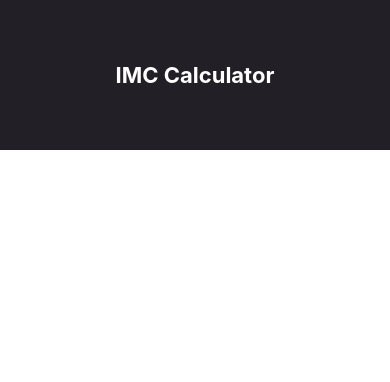
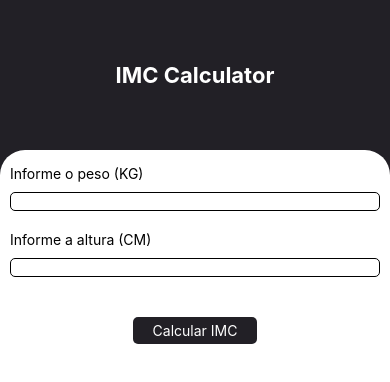
Before and after one commit to whoiscaio/imc-calculator-react-native, a React Native app: screen / in a window 390 px wide. Shown: the top 382 px of the page. Built offline with nearby package versions, Linux system fonts and the light colour scheme.

Commit message:
feat: imc form functionality added

```diff
--- a/App.js
+++ b/App.js
@@ -1,11 +1,13 @@
 import { Platform, SafeAreaView, StatusBar, StyleSheet, View } from 'react-native';
 import Header from './src/components/Header';
+import IMCForm from './src/components/IMCForm';
 
 export default function App() {
   return (
     <SafeAreaView>
       <View style={style.appContainer}>
         <Header />
+        <IMCForm />
       </View>
     </SafeAreaView>
   );
@@ -15,6 +17,8 @@ const style = StyleSheet.create({
   appContainer: {
     paddingTop: (Platform.OS === 'android') ? StatusBar.currentHeight : 0,
     backgroundColor: '#222026',
-    height: '100%'
+    height: '100%',
+    display: 'flex',
+    flexDirection: 'column'
   }
 })
--- /dev/null
+++ b/src/components/IMCForm.js
@@ -0,0 +1,101 @@
+import { useState } from 'react'
+import { Keyboard, Pressable, StyleSheet, Text, TextInput, View } from 'react-native'
+
+export default function IMCForm() {
+  const [weight, setWeight] = useState()
+  const [height, setHeight] = useState()
+  const [result, setResult] = useState()
+
+  function calculate() {
+    if (!weight || !height) return
+
+    Keyboard.dismiss()
+
+    const heightInMeters = height / 100
+    const imcValue = weight / Math.pow(heightInMeters, 2)
+
+    setResult(imcValue.toFixed(2))
+  }
+
+  return (
+    <View style={style.container}>
+      <View style={style.inputArea}>
+        <Text style={style.label}>Informe o peso (KG)</Text>
+        <TextInput
+          keyboardType='numeric'
+          value={weight}
+          onChangeText={(newText) => setWeight(newText)}
+          style={style.input}
+        />
+      </View>
+
+      <View style={style.inputArea}>
+        <Text style={style.label}>Informe a altura (CM)</Text>
+        <TextInput
+          keyboardType='numeric'
+          value={height}
+          onChangeText={(newText) => setHeight(newText)}
+          style={style.input}
+        />
+      </View>
+
+      <View style={style.buttonArea}>
+        <Pressable disabled={!(height && weight)} onPress={calculate} style={style.button}>
+          <Text style={{ color: '#fff' }}>Calcular IMC</Text>
+        </Pressable>
+      </View>
+
+      {
+        result && (
+          <View style={style.resultContainer}>
+            <Text style={style.resultText}>SEU IMC é: {result}</Text>
+          </View>
+        )
+      }
+    </View>
+  )
+}
+
+const style = StyleSheet.create({
+  container: {
+    borderTopLeftRadius: 25,
+    borderTopRightRadius: 25,
+    backgroundColor: '#fff',
+    flex: 1,
+    paddingHorizontal: 10,
+    paddingVertical: 15
+  },
+  inputArea: {
+    marginBottom: 20
+  },
+  label: {
+    marginBottom: 10
+  },
+  input: {
+    borderWidth: 1,
+    borderRadius: 5,
+    paddingLeft: 8
+  },
+  buttonArea: {
+    width: '100%',
+    display: 'flex',
+    marginTop: 20,
+    marginBottom: 50,
+    alignItems: 'center',
+  },
+  button: {
+    backgroundColor: '#222026',
+    paddingHorizontal: 20,
+    paddingVertical: 5,
+    borderRadius: 5
+  },
+  resultContainer: {
+    display: 'flex',
+    alignItems: 'center'
+  },
+  resultText: {
+    fontSize: 18,
+    fontWeight: 'bold',
+    color: '#cc0000'
+  }
+})
```
